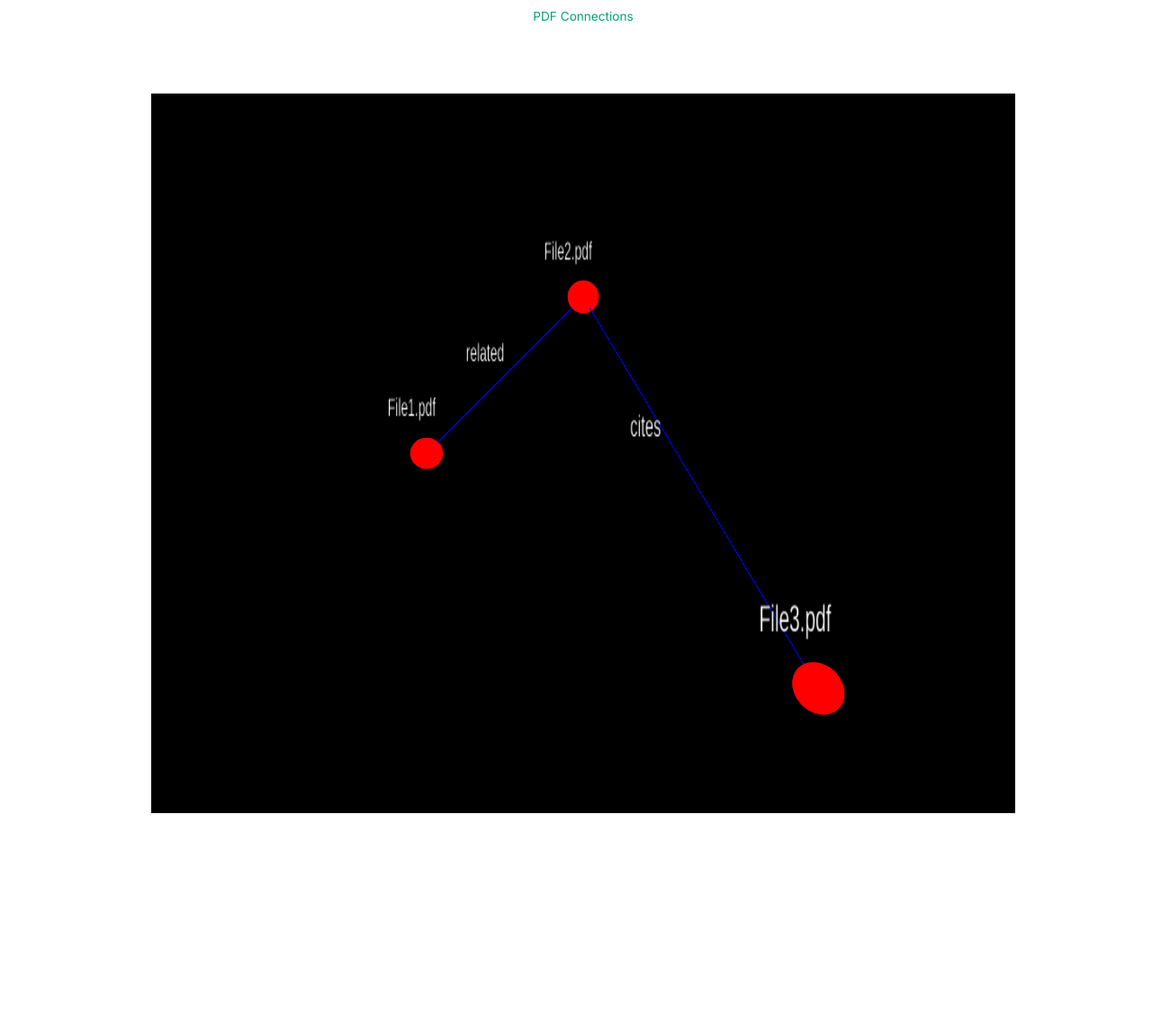
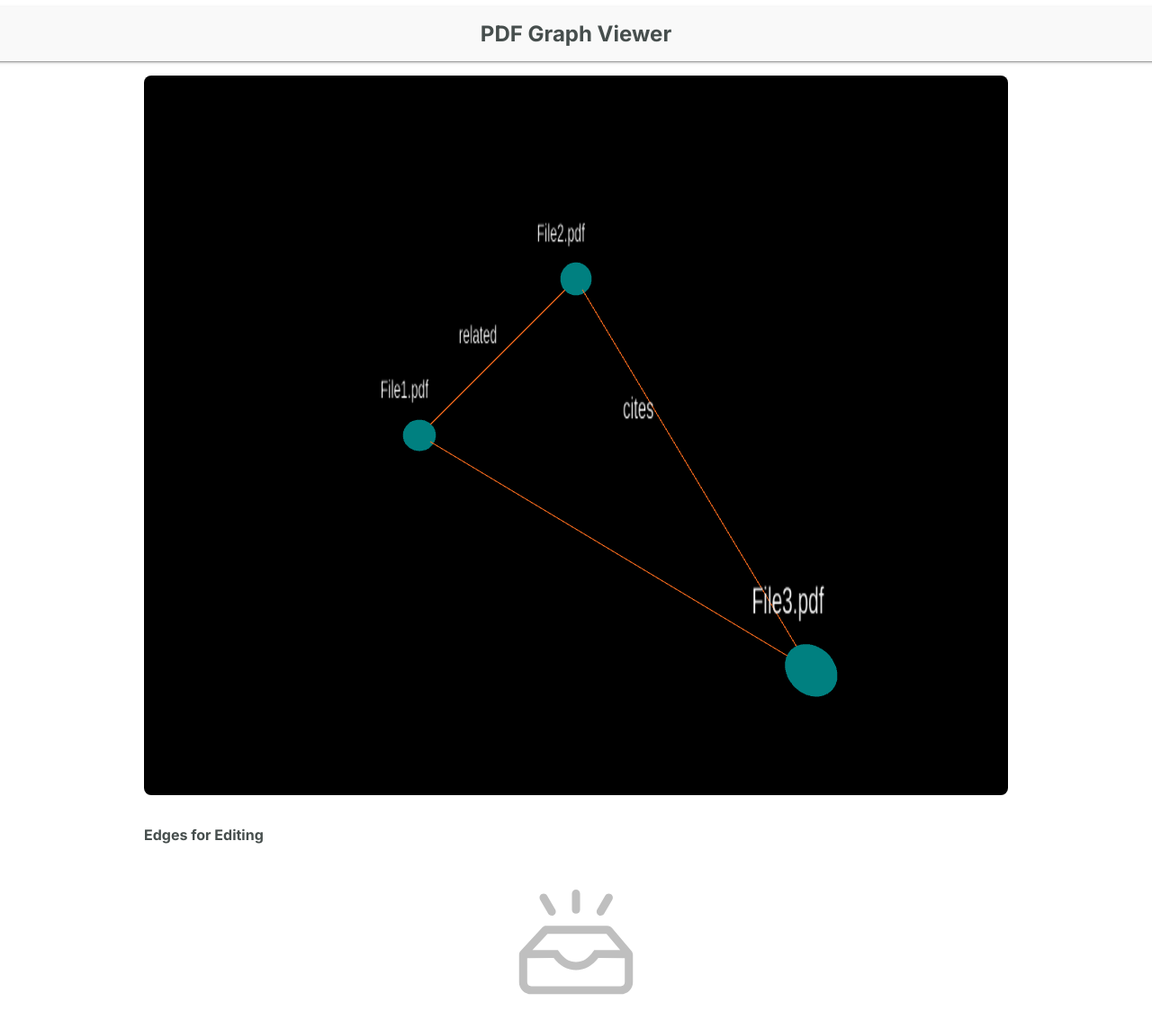
Before and after one commit to ChihHaoChen/pdf-connections, a Next.js app: page / in a window 1280 px wide. Shown: the top 1144 px of the page at 90% size. Before the commit the page ends 952 px from the top, so only its background shows below. Built offline with nearby package versions, Linux system fonts and the light colour scheme.

Commit message:
feat: update the ui for header, loading indicator, and section title etc

```diff
--- a/package.json
+++ b/package.json
@@ -9,6 +9,7 @@
     "lint": "next lint"
   },
   "dependencies": {
+    "@svgr/webpack": "^8.1.0",
     "next": "14.2.4",
     "react": "^18",
     "react-dom": "^18",
--- a/src/app/layout.tsx
+++ b/src/app/layout.tsx
@@ -6,8 +6,8 @@ import "./globals.css";
 const inter = Inter({ subsets: ["latin"] });
 
 export const metadata: Metadata = {
-  title: "Create Next App",
-  description: "Generated by create next app",
+  title: "PDF Graph Viewer",
+  description: "Generated for Assignment",
 };
 
 export default function RootLayout({
@@ -18,7 +18,7 @@ export default function RootLayout({
   return (
     <html lang="en">
       <head>
-        <title>{`Hana Pets' talk`}</title>
+        <title>{`PDF Graph Viewer`}</title>
         <link rel="icon" href="/favicon.ico" />
       </head>
       <body className={inter.className}>
--- a/src/app/page.tsx
+++ b/src/app/page.tsx
@@ -1,8 +1,9 @@
 "use client";
 import { useCallback, useState } from "react";
 import styled from "styled-components";
-import { ThreeScene, Table } from "@/components";
+import { ThreeScene, Table, Header, Loading } from "@/components";
 import { pdfData, DataEdge } from "@/data/pdfData";
+import { EmptyIcon } from "@/assets/icons";
 import styles from "./page.module.css";
 
 export default function Home() {
@@ -65,7 +66,7 @@ export default function Home() {
 
   return (
     <StyledLayout className={styles.description}>
-      <StyledHeader>{"PDF Connections"}</StyledHeader>
+      <Header title={"PDF Graph Viewer"} />
       <StyledSection>
         <ThreeScene
           pdfNodes={pdfData.nodes}
@@ -74,7 +75,14 @@ export default function Home() {
         />
       </StyledSection>
       <StyledSection>
-        {edge && <Table columns={columns} dataSource={dataSource} />}
+        <h1 className="sectionTitle">{"Edges for Editing"}</h1>
+        {edge ? (
+          <Table columns={columns} dataSource={dataSource} />
+        ) : (
+          <StyledEmptyIcon>
+            <EmptyIcon className="icon" />
+          </StyledEmptyIcon>
+        )}
       </StyledSection>
     </StyledLayout>
   );
@@ -85,30 +93,26 @@ const StyledLayout = styled.div`
   flex-direction: column;
   justify-content: flex-start;
   align-items: center;
-  width: 100vw;
-  height: 100StyledLayout;
-`;
-
-const StyledHeader = styled.div`
-  display: block;
-  text-align: center;
-  justify-self: center;
-  width: 100vw;
-  height: 80px;
-  color: var(--color-primary);
 `;
 
 const StyledSection = styled.div`
   display: flex;
   flex-direction: column;
   justify-content: flex-start;
-  align-items: center;
+  align-items: flex-start;
   width: 100%;
   padding: 16px;
   max-width: var(--width-main-section);
 
   .input {
     display: none;
+  }
+
+  .sectionTitle {
+    margin: 0 0 16px 0;
+    font-size: var(--font-size-lg);
+    font-weight: var(--font-weight-bold);
+    color: var(--color-text-1);
   }
 `;
 
@@ -126,3 +130,14 @@ const StyledInput = styled.input`
   color: var(--color-text-1);
   font-size: var(--font-size-lg);
 `;
+
+const StyledEmptyIcon = styled.div`
+  display: grid;
+  place-items: center;
+  margin: 32px 0;
+  width: 100%;
+
+  .icon {
+    width: 128px;
+  }
+`;
--- /dev/null
+++ b/src/assets/icons/index.ts
@@ -0,0 +1 @@
+export { default as EmptyIcon } from "./empty.svg";
--- /dev/null
+++ b/src/components/Header.tsx
@@ -0,0 +1,36 @@
+import { FC } from "react";
+import styled from "styled-components";
+
+interface IHeaderProps {
+  title: string;
+}
+
+const Header: FC<IHeaderProps> = ({ title }) => {
+  return (
+    <StyledHeaderWrapper>
+      <h1 className="title">{title}</h1>
+    </StyledHeaderWrapper>
+  );
+};
+
+export default Header;
+
+const StyledHeaderWrapper = styled.div`
+  padding: 0 16px;
+  flex: none;
+  width: 100%;
+  background-color: var(--color-bg-1);
+  z-index: var(--z-index-header);
+  height: 60px;
+  box-shadow: rgba(0, 0, 0, 0.14) 0px 2px 2px 0px,
+    rgba(0, 0, 0, 0.2) 0px 3px 1px -2px, rgba(0, 0, 0, 0.12) 0px 1px 5px 0px;
+  text-align: center;
+
+  .title {
+    margin: 0;
+    line-height: 60px;
+    font-size: 1.5rem;
+    font-weight: var(--font-weight-bold);
+    color: var(--color-text-1);
+  }
+`;
--- /dev/null
+++ b/src/components/Loading.tsx
@@ -0,0 +1,27 @@
+import { FC } from "react";
+import styled from "styled-components";
+
+const Loading: FC = () => {
+  return <StyledLoading />;
+};
+
+const StyledLoading = styled.div`
+  display: inline-flex;
+  width: 32px;
+  height: 32px;
+  border-radius: var(--border-radius-circle);
+  border: 2px solid var(--color-primary);
+  border-top-color: var(--color-fill-1);
+  animation: loading 1.3s cubic-bezier(0.53, 0.21, 0.29, 0.67) infinite;
+
+  @keyframes loading {
+    0% {
+      transform: rotate(0deg);
+    }
+    100% {
+      transform: rotate(360deg);
+    }
+  }
+`;
+
+export default Loading;
--- a/src/components/ThreeScene.tsx
+++ b/src/components/ThreeScene.tsx
@@ -1,7 +1,9 @@
 // components/ThreeScene.tsx
-import { FC, useCallback, useEffect, useRef, useMemo } from "react";
+import { FC, useCallback, useEffect, useRef, useMemo, useState } from "react";
 import * as THREE from "three";
+import styled from "styled-components";
 import { DataEdge, DataNode } from "@/data/pdfData";
+import { Loading } from "@/components";
 import { OrbitControls } from "three/addons/controls/OrbitControls.js";
 import {
   Edge,
@@ -26,6 +28,7 @@ const ThreeScene: FC<IThreeSceneProps> = ({
   const mountRef = useRef<HTMLDivElement>(null);
   const mouseRef = useRef<THREE.Vector2>(new THREE.Vector2());
   const raycasterRef = useRef<THREE.Raycaster>(new THREE.Raycaster());
+  const [loading, setLoading] = useState(true);
 
   const selectEdge = useCallback(
     (
@@ -104,6 +107,7 @@ const ThreeScene: FC<IThreeSceneProps> = ({
     function animate() {
       requestAnimationFrame(animate);
       renderer.render(scene, camera);
+
       if (nodes.length && edges.length) {
         updateLabels(labels, nodes, edges);
       }
@@ -151,6 +155,8 @@ const ThreeScene: FC<IThreeSceneProps> = ({
       }
     }
 
+    if (mountRef.current) setLoading(false);
+
     // Clean up on unmount
     return () => {
       mount.removeChild(renderer.domElement);
@@ -159,7 +165,35 @@ const ThreeScene: FC<IThreeSceneProps> = ({
     };
   }, [pdfEdges, pdfNodes, selectEdge]);
 
-  return <div ref={mountRef} style={{ width: "100%", height: "800px" }} />;
+  return (
+    <>
+      <StyledCanvas ref={mountRef} />
+      <StyledLoading visibility={loading ? "visible" : "hidden"}>
+        <Loading />
+      </StyledLoading>
+    </>
+  );
 };
 
 export default ThreeScene;
+
+const StyledCanvas = styled.div`
+  width: 100%;
+  height: 800px;
+  border-radius: var(--border-radius-sm);
+  overflow: hidden;
+`;
+
+const StyledLoading = styled.div<{ visibility: string }>`
+  position: absolute;
+  left: 0;
+  top: 0;
+  display: flex;
+  justify-content: center;
+  align-items: center;
+  width: 100%;
+  height: 800px;
+  border-radius: var(--border-radius-sm);
+  overflow: hidden;
+  visibility: ${({ visibility }) => (visibility ? visibility : "hidden")};
+`;
--- a/src/components/index.ts
+++ b/src/components/index.ts
@@ -1,2 +1,4 @@
 export { default as ThreeScene } from "./ThreeScene";
 export { default as Table } from "./Table";
+export { default as Header } from "./Header";
+export { default as Loading } from "./Loading";
--- a/src/data/pdfData.ts
+++ b/src/data/pdfData.ts
@@ -7,6 +7,7 @@ export const pdfData = {
   edges: [
     { id: 1, source: 1, target: 2, value: "related" },
     { id: 2, source: 2, target: 3, value: "cites" },
+    { id: 3, source: 1, target: 3, value: "" },
   ],
 };
 
--- a/src/utils/draw.ts
+++ b/src/utils/draw.ts
@@ -8,7 +8,7 @@ export type Edge = {
   id: number;
 };
 
-export const nodeMaterial = new THREE.MeshBasicMaterial({ color: 0xff0000 });
+export const nodeMaterial = new THREE.MeshBasicMaterial({ color: 0x008080 });
 
 export function createNode(data: DataNode): THREE.Mesh {
   const geometry = new THREE.SphereGeometry(0.2, 32, 32);
@@ -44,7 +44,10 @@ export function createEdge(
   text: string = "",
   id: number
 ) {
-  const material = new THREE.LineBasicMaterial({ color: 0x0000ff });
+  const material = new THREE.LineBasicMaterial({
+    color: 0xff6e1e,
+    linewidth: 2,
+  });
   const points = [];
   points.push(
     new THREE.Vector3(node1.position.x, node1.position.y, node1.position.z)
```
Also changed, not shown: src/assets/icons/empty.svg (added), 1 other file (tests, documents, lock files or other folders).
